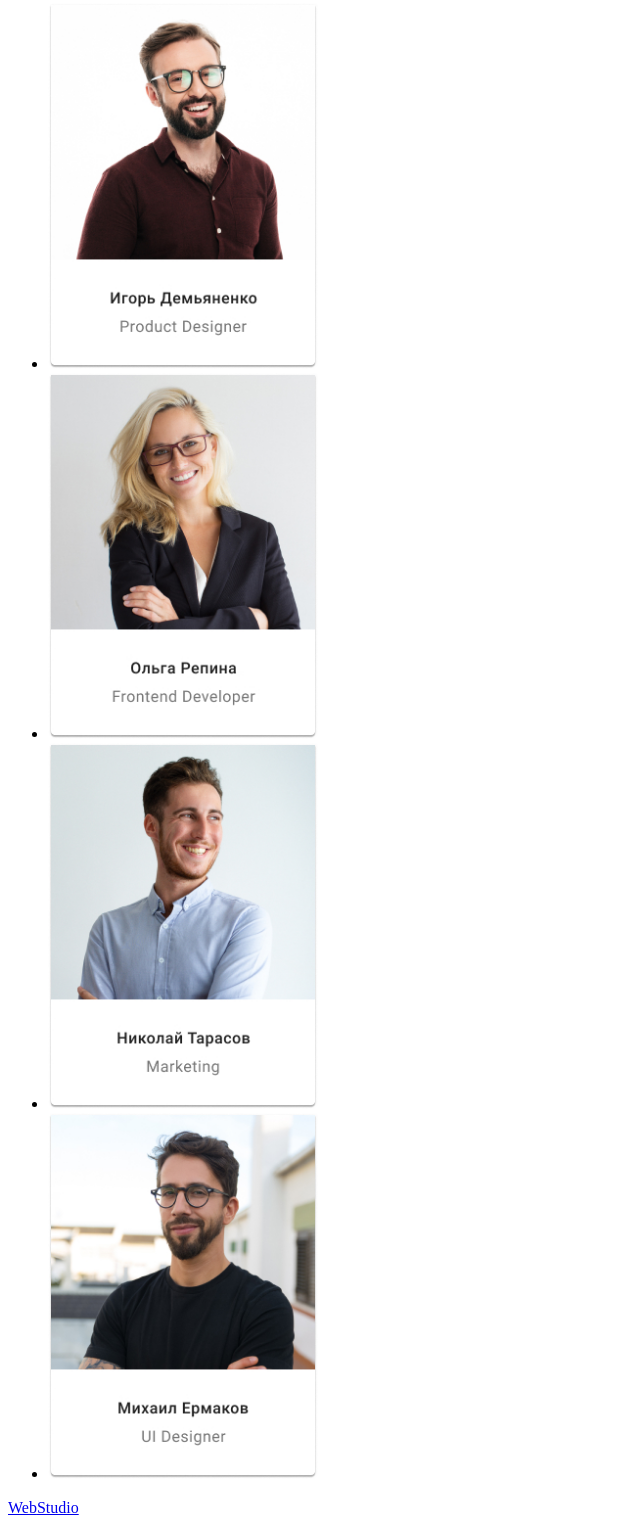
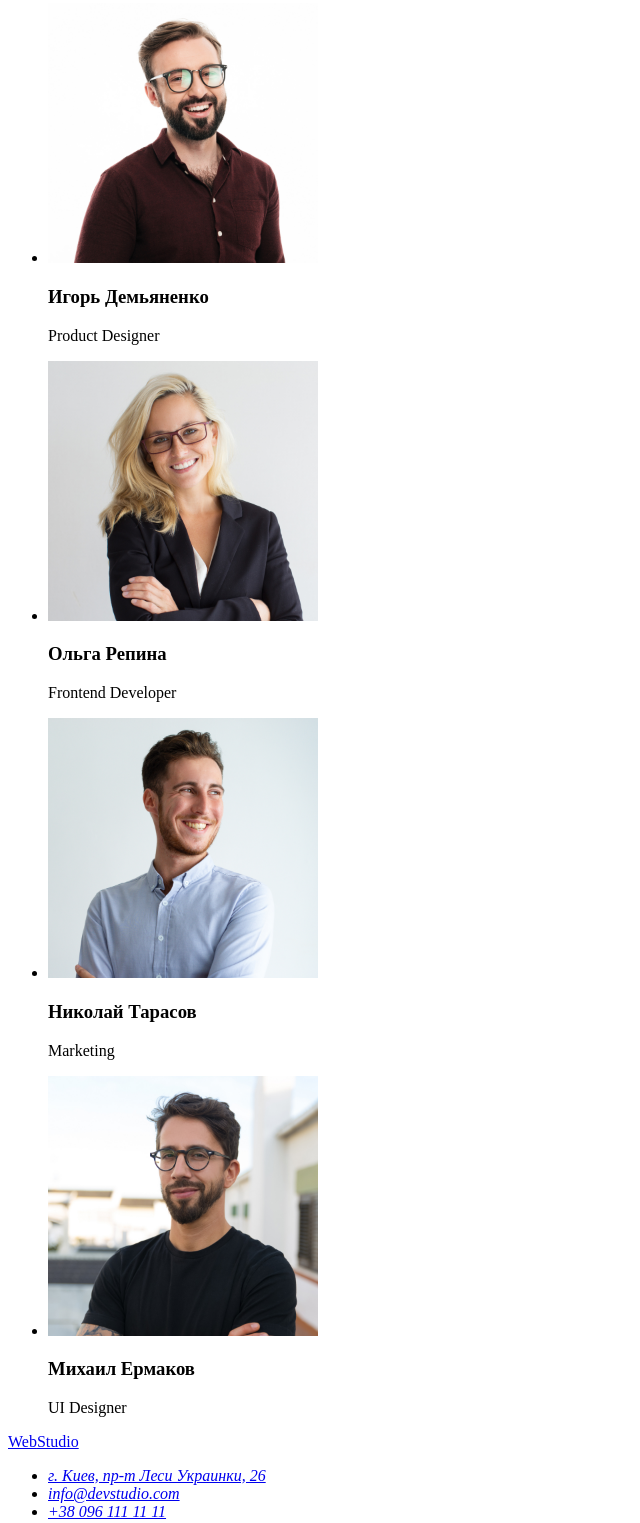
Before and after one commit to oleksandrnykodiuk/1st-home-work, a plain HTML site: page index.html in a window 1280 px wide. Shown: the part 1045-2568 px from the top of the page, without its empty margins (0-640 px from the left). Drawn offline with Linux system fonts and the light colour scheme.

Commit message:
fixed team

```diff
--- a/index.html
+++ b/index.html
@@ -11,7 +11,7 @@
 <body>
     <header>
         <nav>
-            <a href="/" aria-label="логотип сайта">
+            <a href="./index.html" aria-label="логотип сайта">
                 <p>Web<span>Studio</span></p>
             </a>
             <ul>
@@ -105,16 +105,24 @@
             <h2>Наша команда</h2>
             <ul>
                 <li>
-                    <img src="./images/team/team-card-1.jpg" alt="мужчина продакт дизайнер" width="270"/>
+                    <img src="./images/team/person-1.jpg" alt="мужчина продакт дизайнер" width="270"/>
+                    <h3>Игорь Демьяненко</h3>
+                    <p>Product Designer</p>
                 </li>
                 <li>
-                    <img src="./images/team/team-card-2.jpg" alt="женщина фронт-енд разработчик" width="270"/>
+                    <img src="./images/team/person-2.jpg" alt="женщина фронт-енд разработчик" width="270"/>
+                    <h3>Ольга Репина</h3>
+                    <p>Frontend Developer</p>
                 </li>
                 <li>
-                    <img src="./images/team/team-card-3.jpg" alt="мужчина маркетолог" width="270"/>
+                    <img src="./images/team/person-3.jpg" alt="мужчина маркетолог" width="270"/>
+                    <h3>Николай Тарасов</h3>
+                    <p>Marketing</p>
                 </li>
                 <li>
-                    <img src="./images/team/team-card-4.jpg" alt="мужчина ui дизайнер" width="270"/>
+                    <img src="./images/team/person-4.jpg" alt="мужчина ui дизайнер" width="270"/>
+                    <h3>Михаил Ермаков</h3>
+                    <p>UI Designer</p>
                 </li>
             </ul>
         </section>
@@ -127,7 +135,7 @@
         <address>
             <ul>
                 <li>
-                    <a href="/" target="blank">г. Киев, пр-т Леси Украинки, 26</a>
+                    <a href="./index.html" target="blank">г. Киев, пр-т Леси Украинки, 26</a>
                 </li>
                     <li><a href="mailto:info@devstudio.com">info@devstudio.com</a>
                 </li>
```
Also changed, not shown: images/team/person-1.jpg (added), images/team/person-2.jpg (added), images/team/person-3.jpg (added), images/team/person-4.jpg (added), images/team/team-card-1.jpg (deleted), images/team/team-card-2.jpg (deleted), images/team/team-card-3.jpg (deleted), images/team/team-card-4.jpg (deleted), 2 other files.
